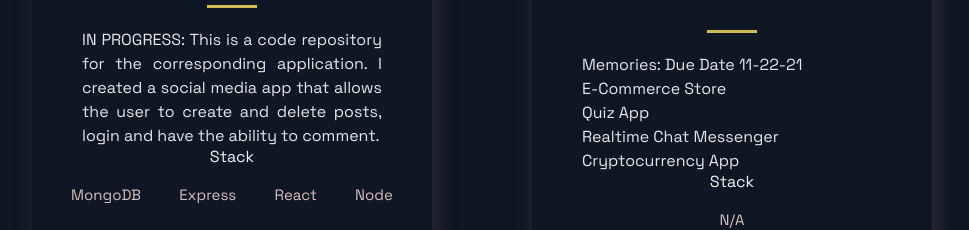
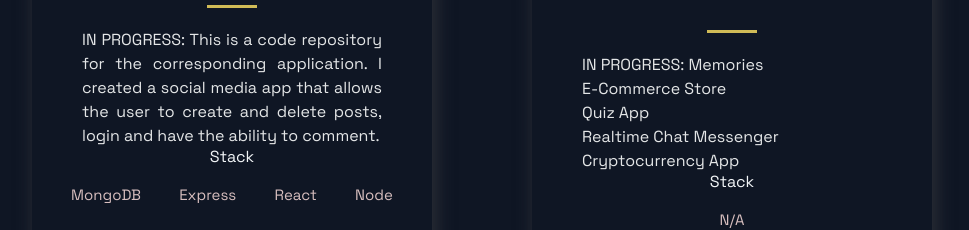
Before and after one commit to CristianC707/React_Portfolio, a Next.js app: page / in a window 1280 px wide. Shown: the part 1734-1964 px from the top of the page, without its empty margins (158-1127 px from the left). Built offline with nearby package versions, Linux system fonts and the light colour scheme.

Commit message:
Debugging resume link

```diff
--- a/src/components/Hero/Hero.js
+++ b/src/components/Hero/Hero.js
@@ -14,7 +14,7 @@ const Hero = () => (
       <SectionText>
         An aspiring junior web developer with a passion for creating web applications while continuing to learn and grow in the field of technology.
       </SectionText>
-      <Button onClick={() => window.location = 'https://docs.google.com/document/d/1NB7-j2V7iw-h8G_mnBgUaNun27nDcyI8jJI1rj_L3NE/edit?usp=sharing'}>Resume</Button>
+       <a href='https://docs.google.com/document/d/1NB7-j2V7iw-h8G_mnBgUaNun27nDcyI8jJI1rj_L3NE/edit?usp=sharing'><Button>Resume</Button></a>
     </LeftSection>
   </Section>
 );
--- a/src/constants/constants.js
+++ b/src/constants/constants.js
@@ -28,7 +28,7 @@ export const projects = [
   },
   {
     title: 'COMING SOON',
-    description: [ 'Memories: Due Date 11-22-21', <br />, 'E-Commerce Store', <br />, 'Quiz App' , <br />, 'Realtime Chat Messenger', <br />, 'Cryptocurrency App'],
+    description: [ 'IN PROGRESS: Memories', <br />, 'E-Commerce Store', <br />, 'Quiz App' , <br />, 'Realtime Chat Messenger', <br />, 'Cryptocurrency App'],
     image: '/images/2.png',
     tags: ['N/A'],
     source: 'https://github.com/CristianC707',
```
